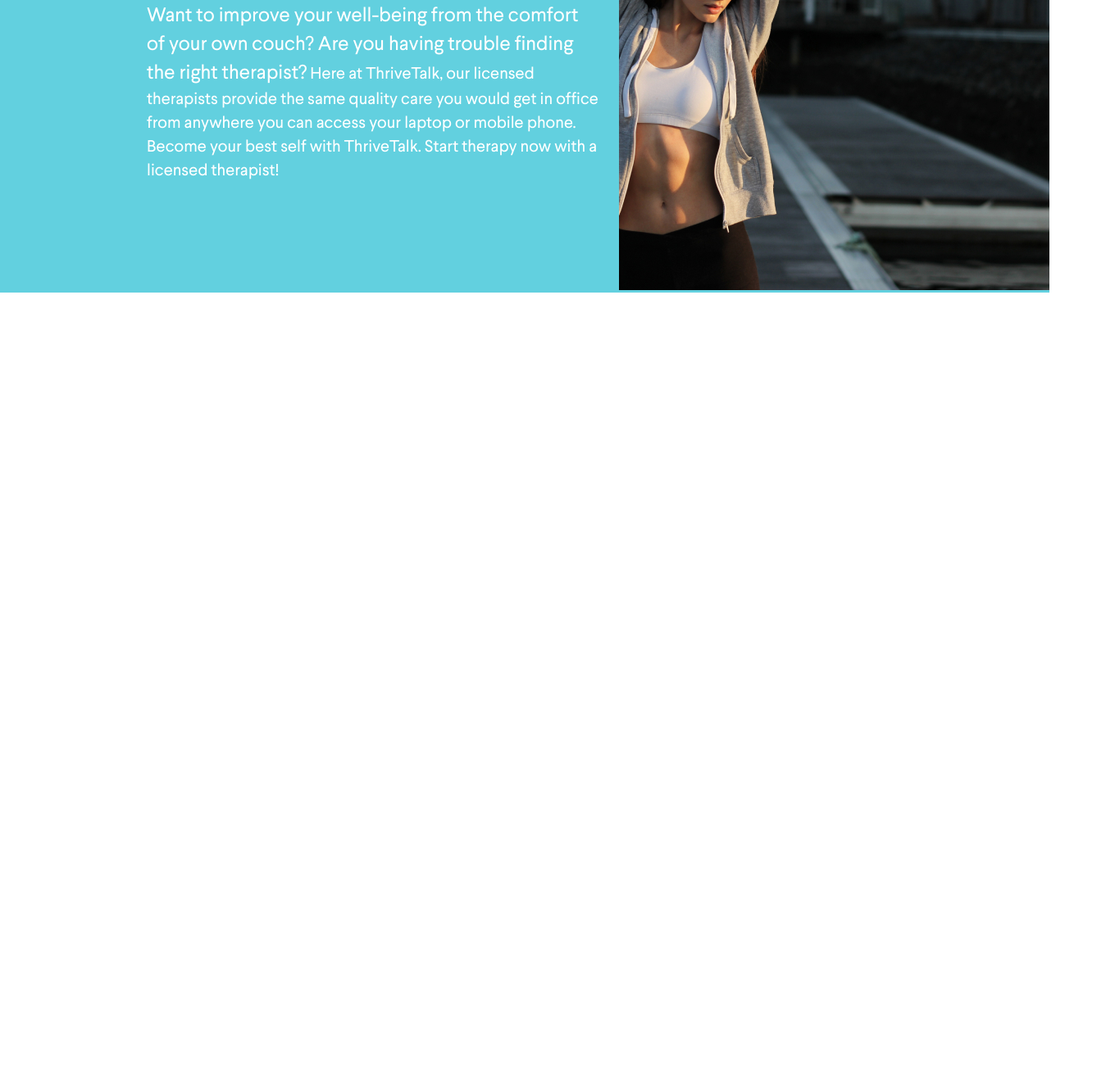
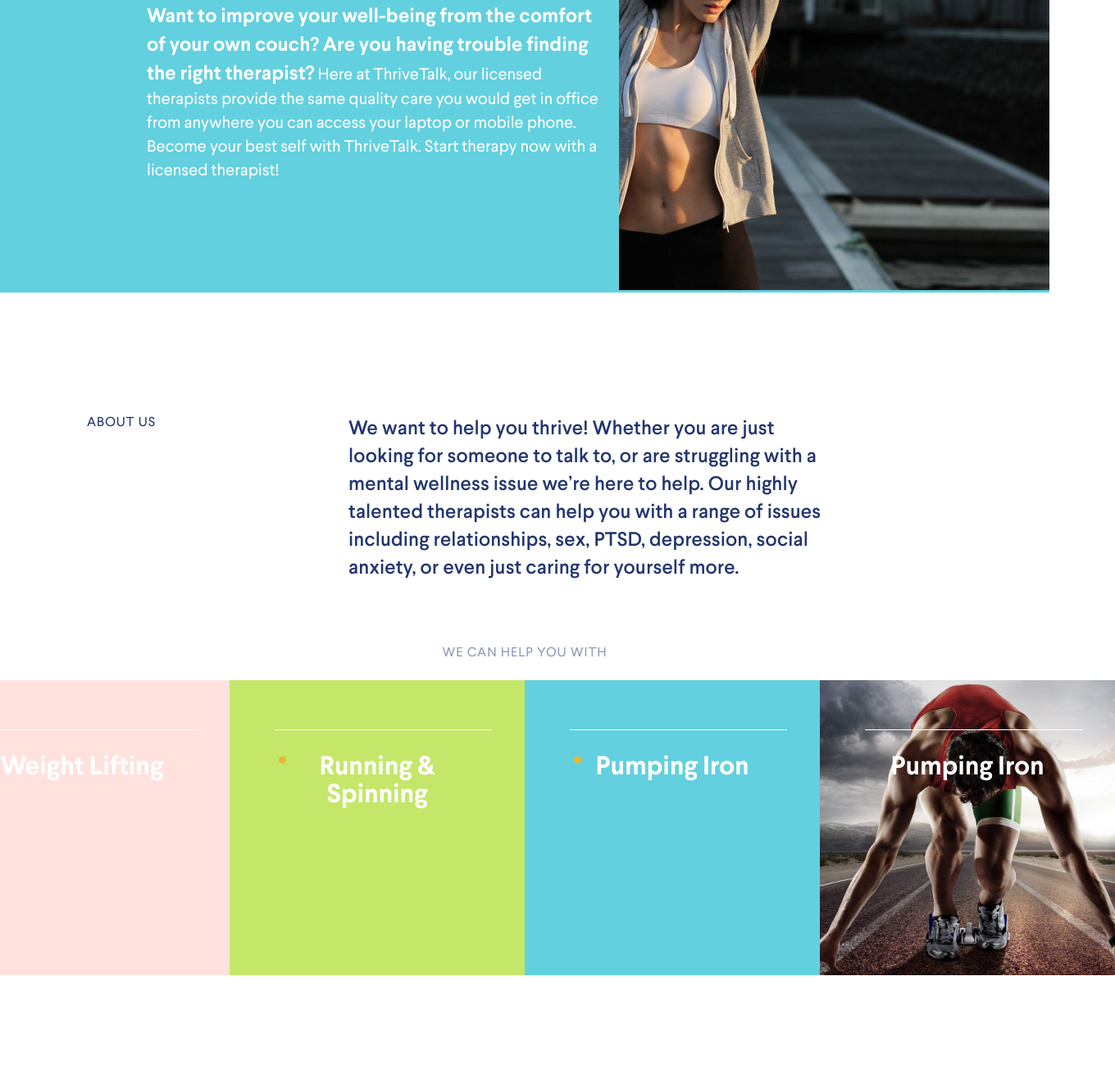
Before and after one commit to XolldaVeres/talk, a plain HTML site: page src/index.html in a window 1280 px wide. Shown: the part 1090-2403 px from the top of the page at 82% size, 1360 px wide, since content can reach past the window. Before the commit the page ends 1447 px from the top, so only its background shows below. Drawn offline with Linux system fonts and the light colour scheme.

Commit message:
добавил еще небольшую секцию help

```diff
--- a/src/index.html
+++ b/src/index.html
@@ -67,5 +67,43 @@
         <img class="hands_up_img" src="img/hands_up.jpg" alt="hands up gerl" />
       </div>
     </section>
+    <section class="we">
+      <div class="we_title">ABOUT US</div>
+      <div class="we_descr">
+        We want to help you thrive! Whether you are just looking for someone to
+        talk to, or are struggling with a mental wellness issue we’re here to
+        help. Our highly talented therapists can help you with a range of issues
+        including relationships, sex, PTSD, depression, social anxiety, or even
+        just caring for yourself more.
+      </div>
+    </section>
+    <section class="help">
+      <div class="help_title">WE CAN HELP YOU WITH</div>
+      <div class="help_wrapper">
+        <div>
+          <div class="help_card help_1">
+            <div class="help_text">Weight Lifting</div>
+          </div>
+        </div>
+        <div>
+          <div class="help_card help_2">
+            <div class="help_text">
+              Running &<br />
+              Spinning
+            </div>
+          </div>
+        </div>
+        <div>
+          <div class="help_card help_3">
+            <div class="help_text">Pumping Iron</div>
+          </div>
+        </div>
+        <div>
+          <div class="help_card help_4">
+            <div class="help_text help_ss">Pumping Iron</div>
+          </div>
+        </div>
+      </div>
+    </section>
   </body>
 </html>
--- a/src/sass/_general.sass
+++ b/src/sass/_general.sass
@@ -50,7 +50,6 @@ header
 		font-size: 14px
 		letter-spacing: 0em
 		text-align: center
-		z-index: 5
 		&:hover
 			color: #62D0DF
 			background-color: #FFFFFF
@@ -134,8 +133,78 @@ header
 		width: 553px
 		font-weight: 400
 	span
-		font-weight: 400
+		font-weight: 700
 		font-size: 24px
 		line-height: 35px
 		letter-spacing: 0em
 		text-align: left
+.we
+	display: flex
+	height: 361px
+	padding: 150px 0 0 106px
+	&_title
+		color: #22356F
+		font-weight: 400
+		font-size: 16px
+		letter-spacing: 0.06em
+	&_descr
+		margin-left: 235px
+		width: 592px
+		font-weight: 500
+		color: #22356F
+		font-size: 24px
+		line-height: 34px
+		letter-spacing: 0.005em
+.help
+	height: 595px
+	padding: 70px 0 120px 0
+	&_1
+		background-color: #FFE2DE
+	&_2
+		background-color: #C4E769
+	&_3
+		background-color: #62D0DF
+	&_4
+		background-color: #0052C1
+		background: url('../img/sport.jpg') center center/cover no-repeat
+	&_title
+		text-align: center
+		color: #22356F80
+		font-weight: 400
+		font-size: 16px
+		letter-spacing: 0.06em
+
+	&_wrapper
+		margin-top: 24px
+		display: flex
+		justify-content: center
+	&_card
+		padding-top: 90px
+		font-weight: 700
+		height: 360px
+		width: 360px
+	&_text
+		position: relative
+		font-size: 32px
+		line-height: 34px
+		letter-spacing: -0.006em
+		text-align: center
+		color: #FFFFFF
+		&::before
+			content: ''
+			background: url('../icons/sound.png') center center/cover no-repeat
+			position: absolute
+			height: 9px
+			width: 9px
+			left: -300px
+			top: 3px
+			color: #E9B730
+		&::after
+			content: ''
+			display: block
+			position: absolute
+			top: -30px
+			left: 55px
+			height: 1px
+			width: 265px
+			border-top: 1px solid white
```
Also changed, not shown: src/css/style.min.css, src/icons/sound.png (added), src/img/sport.jpg (added).
